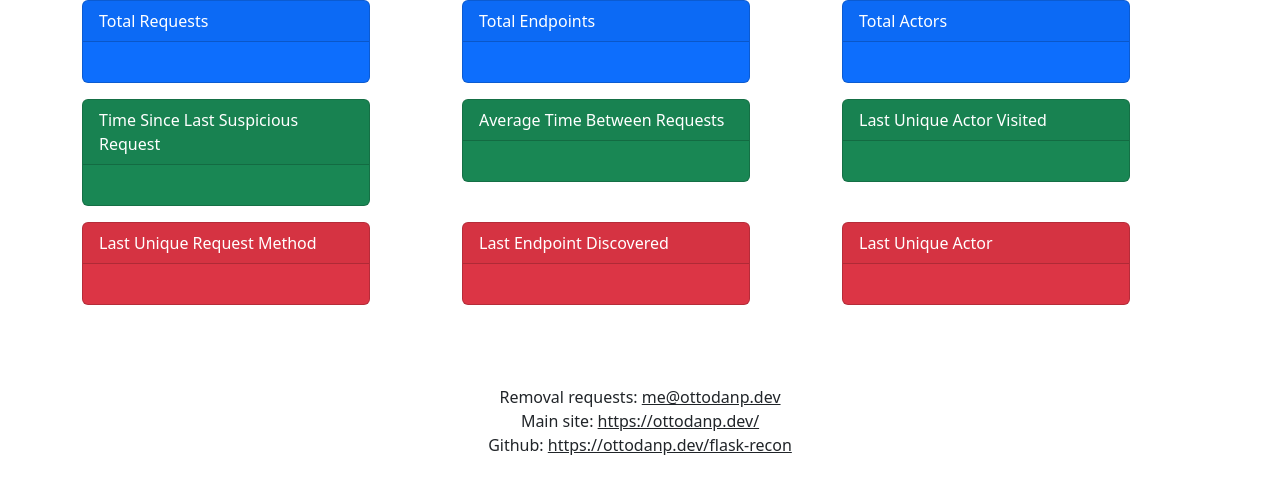
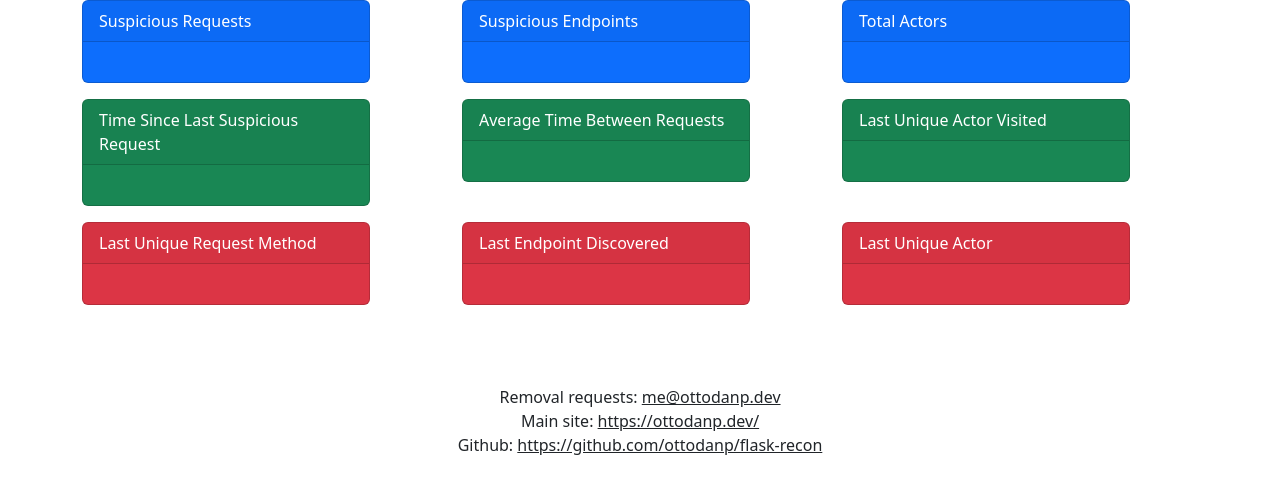
Before and after one commit to ottodanp/flask-recon, a Flask app: template templates/home.html in a window 1280 px wide. Shown: the part 56-550 px from the top of the page. Run offline with Flask 3, Linux system fonts and the light colour scheme; the template is opened without the code that fills it, so the values that code supplies are empty; parts of the project's set-up code (start-up, migrations or seed data) failed here and were passed over.

Commit message:
html fixes

```diff
--- a/templates/footer.html
+++ b/templates/footer.html
@@ -6,7 +6,7 @@
                 <div class="container text-center">
                     <p class="mb-0">Removal requests: <a href="mailto:me@ottodanp.dev" class="text-dark">me@ottodanp.dev</a></p>
                     <p class="mb-0">Main site: <a href="https://www.ottodanp.dev/" class="text-dark">https://ottodanp.dev/</a></p>
-                    <p class="mb-0">Github: <a href="https://www.github.com/ottodanp/flask-recon" class="text-dark">https://ottodanp.dev/flask-recon</a></p>
+                    <p class="mb-0">Github: <a href="https://www.github.com/ottodanp/flask-recon" class="text-dark">https://github.com/ottodanp/flask-recon</a></p>
                 </div>
             </footer>
         </div>
--- a/templates/home.html
+++ b/templates/home.html
@@ -11,7 +11,7 @@
     <div class="row">
         <div class="col-md-4">
             <div class="card text-white bg-primary mb-3" style="max-width: 18rem;">
-                <div class="card-header">Total Requests</div>
+                <div class="card-header">Suspicious Requests</div>
                 <div class="card-body">
                     <h5 class="card-title text-center">{{ total_requests }}</h5>
                 </div>
@@ -19,7 +19,7 @@
         </div>
         <div class="col-md-4">
             <div class="card text-white bg-primary mb-3" style="max-width: 18rem;">
-                <div class="card-header">Total Endpoints</div>
+                <div class="card-header">Suspicious Endpoints</div>
                 <div class="card-body">
                     <h5 class="card-title
                     text-center">{{ total_endpoints }}</h5>
```
